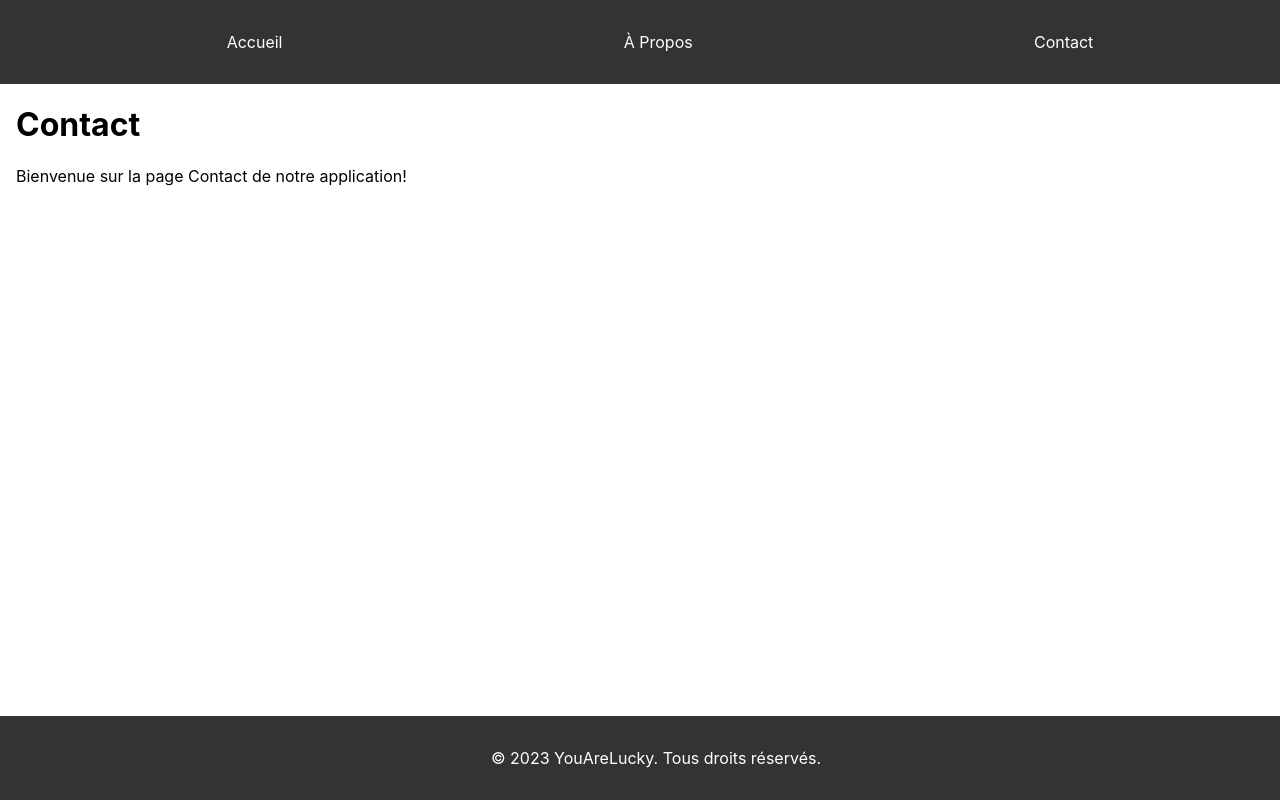
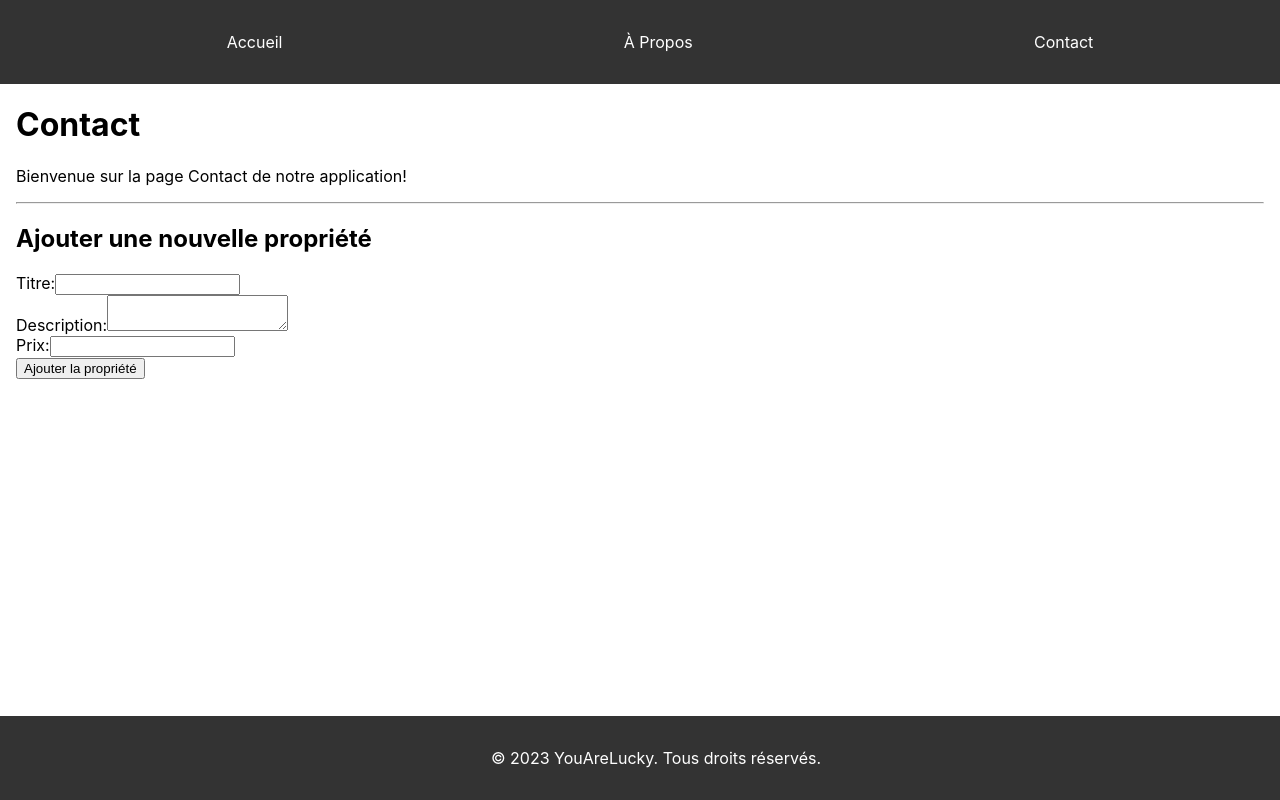
Before and after one commit to YoLoADR/training-react-app, a React (Create React App) app: page /contact in a window 1280 px wide. Shown: the top 800 px of the page. Built offline with nearby package versions, Linux system fonts and the light colour scheme.

Commit message:
ajout d'un formulaire simple

```diff
--- /dev/null
+++ b/src/components/AddPropertyForm.js
@@ -0,0 +1,99 @@
+// src/components/AddPropertyForm.js
+import React, { useState } from 'react';
+
+function AddPropertyForm() {
+  const [formData, setFormData] = useState({
+    title: '',
+    description: '',
+    price: '',
+  });
+  const [errors, setErrors] = useState({});
+
+  const validateForm = () => {
+    let formIsValid = true;
+    let errors = {};
+
+    if (!formData.title) {
+      formIsValid = false;
+      errors['title'] = 'Le titre est requis.';
+    }
+
+    if (!formData.description) {
+      formIsValid = false;
+      errors['description'] = 'La description est requise.';
+    }
+
+    if (!formData.price) {
+      formIsValid = false;
+      errors['price'] = 'Le prix est requis.';
+    } else if (isNaN(formData.price)) {
+      formIsValid = false;
+      errors['price'] = 'Le prix doit être un nombre.';
+    }
+
+    setErrors(errors);
+    return formIsValid;
+  };
+
+  const handleSubmit = (event) => {
+    event.preventDefault();
+    if (validateForm()) {
+      console.log('Envoi des données du formulaire:', formData);
+      // Ici, tu pourrais envoyer les données à un serveur
+      // Simulons un délai de réponse avec setTimeout
+      setTimeout(() => {
+        alert('Propriété ajoutée avec succès!');
+        // Réinitialiser le formulaire ici si nécessaire
+        setFormData({
+          title: '',
+          description: '',
+          price: '',
+        });
+      }, 1000);
+    }
+  };
+
+  const handleChange = (event) => {
+    setFormData({
+      ...formData,
+      [event.target.name]: event.target.value
+    });
+  };
+
+  return (
+    <form onSubmit={handleSubmit}>
+      <div>
+        <label>Titre:</label>
+        <input
+          type="text"
+          name="title"
+          value={formData.title}
+          onChange={handleChange}
+        />
+        {errors.title && <p>{errors.title}</p>}
+      </div>
+      <div>
+        <label>Description:</label>
+        <textarea
+          name="description"
+          value={formData.description}
+          onChange={handleChange}
+        />
+        {errors.description && <p>{errors.description}</p>}
+      </div>
+      <div>
+        <label>Prix:</label>
+        <input
+          type="text"
+          name="price"
+          value={formData.price}
+          onChange={handleChange}
+        />
+        {errors.price && <p>{errors.price}</p>}
+      </div>
+      <button type="submit">Ajouter la propriété</button>
+    </form>
+  );
+}
+
+export default AddPropertyForm;
--- a/src/container/Contact.js
+++ b/src/container/Contact.js
@@ -1,10 +1,14 @@
 import React from "react";
+import AddPropertyForm from '../components/AddPropertyForm';
 
 function Contact() {
   return (
     <div>
       <h1>Contact</h1>
       <p>Bienvenue sur la page Contact de notre application!</p>
+      <hr/>
+      <h2>Ajouter une nouvelle propriété</h2>
+      <AddPropertyForm />
     </div>
   );
 }
```
